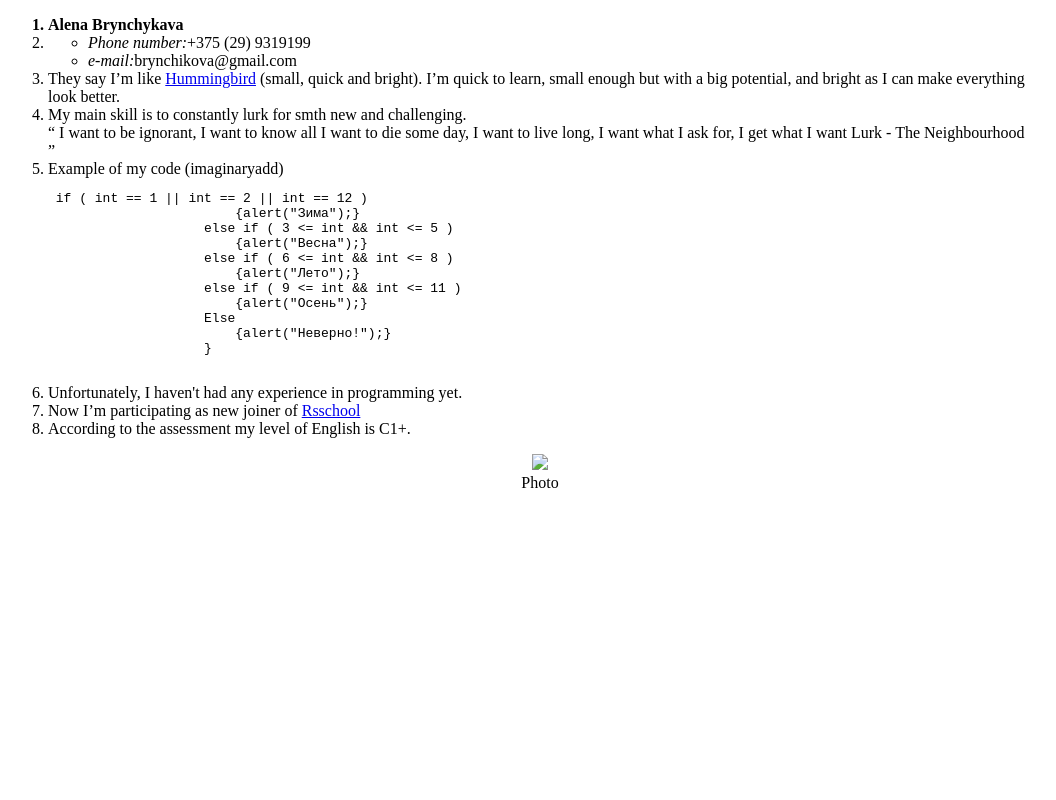
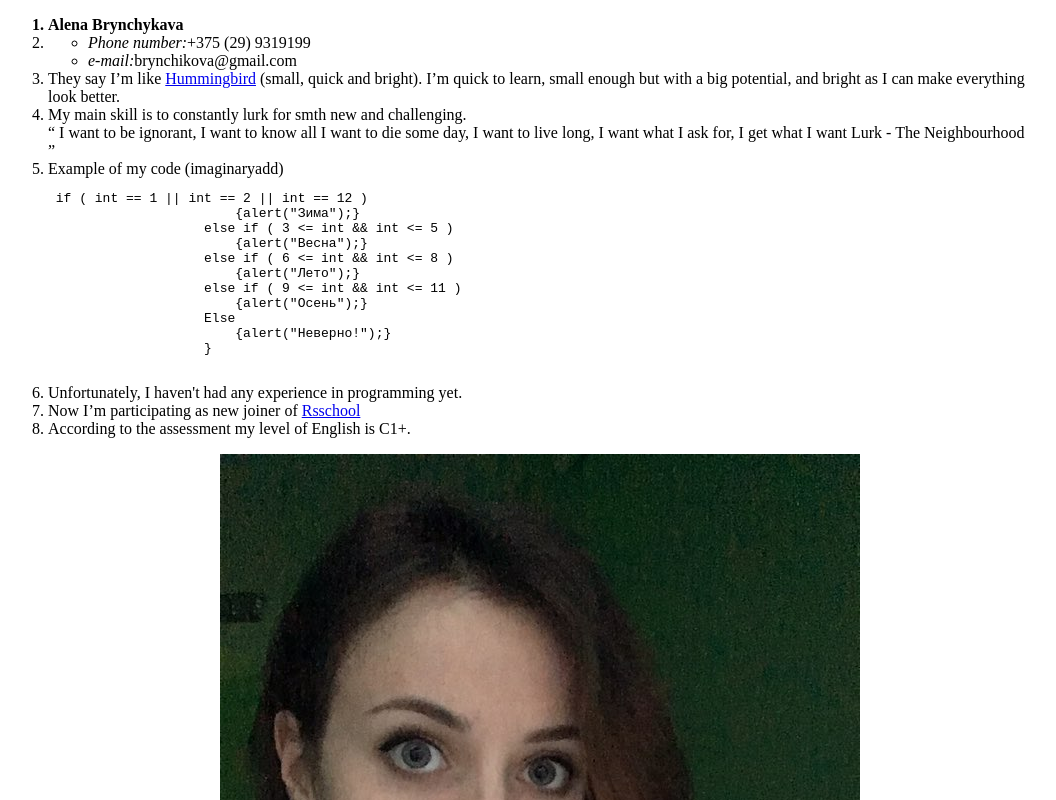
Before and after one commit to brynchicova/rsschool-cv, a plain HTML site: page index.html in a window 1280 px wide. Shown: the top 800 px of the page, without its empty margins (120-1176 px from the left). Drawn offline with Linux system fonts and the light colour scheme; the site is published under a folder, as on GitHub Pages, so addresses that start at the root find nothing.

Commit message:
fix: polishing code within image

```diff
--- a/index.html
+++ b/index.html
@@ -61,7 +61,7 @@
         </li>
 
           <figure class='figure'>
-                <img src='/images/IMG_3061.JPG'>
+                <img src='./images/IMG_3061.JPG'>
                 <figcaption> Photo </figcaption>
             </figure>
 
```
